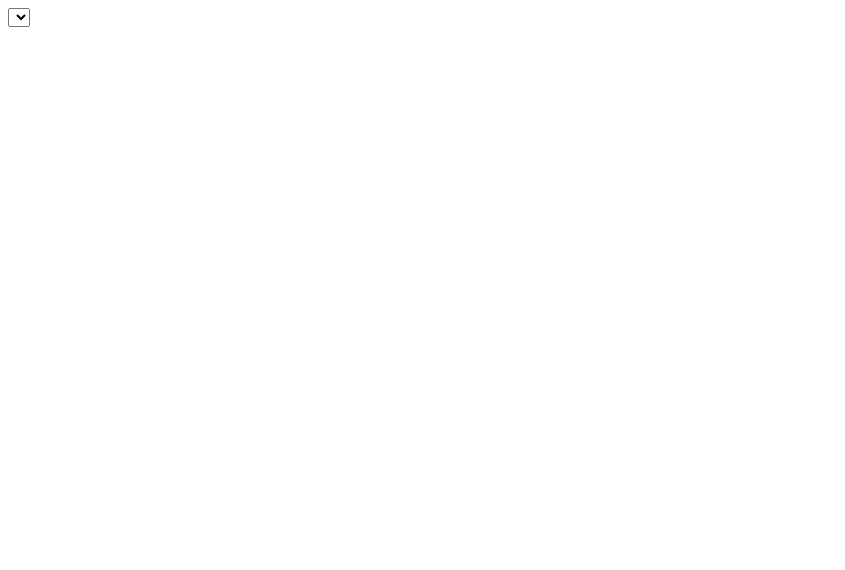
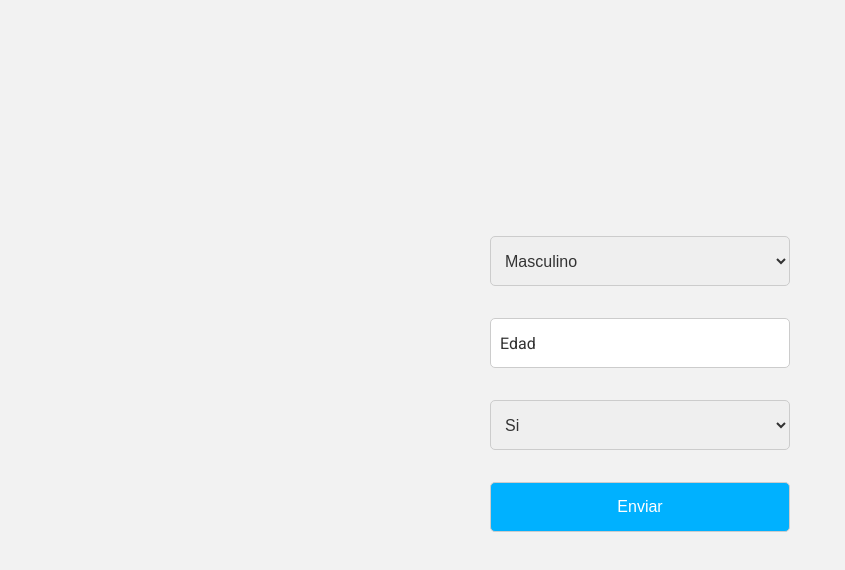
Before and after one commit to Luisanimation3d/TallerOOPjs, a plain HTML site: page Ejercicio04/index.html in a window 1280 px wide. Shown: the whole page, without its empty margins (0-845 px from the left). Drawn offline with Linux system fonts and the light colour scheme.

Commit message:
Se realizó el ejercicio 4

```diff
--- a/Ejercicio04/index.html
+++ b/Ejercicio04/index.html
@@ -3,12 +3,26 @@
 <head>
     <meta charset="UTF-8">
     <title>Title</title>
+    <link rel="stylesheet" href="style.css">
 </head>
 <body>
-<form id="Ejercicio04">
+<form id="Ejercicio4">
     <select id="genero">
-
+        <option value="male">Masculino</option>
+        <option value="female">Femenino</option>
+        <option value="other">Otro</option>
     </select>
+    <div class="inputContainer">
+        <input type="text" id="age" placeholder="Edad">
+        <label for="age">Edad</label>
+    </div>
+    <select id="hijoUnico">
+        <option value="si">Si</option>
+        <option value="no">No</option>
+    </select>
+    <button type="submit">Enviar</button>
+    <p id="resultadoEjercicio4"></p>
 </form>
+<script src="script.js"></script>
 </body>
 </html>
--- /dev/null
+++ b/Ejercicio04/script.js
@@ -0,0 +1,32 @@
+const formulario = document.getElementById('Ejercicio4');
+const result = document.getElementById('resultadoEjercicio4');
+
+function Militar(genero, edad, hijoUnico) {
+    this.genero = genero;
+    this.edad = edad;
+    this.hijoUnico = hijoUnico === 'si';
+    this.validar = function(){
+        if (this.genero === 'male' && this.edad >= 18 && this.edad <= 25 && !this.hijoUnico) {
+            return 'Puede ingresar al servicio militar';
+        } else {
+            return 'No puede ingresar al servicio militar';
+        }
+    }
+}
+
+formulario.addEventListener('submit', (e) => {
+    e.preventDefault();
+    try{
+        if (formulario.elements[0].value === '') throw new Error('El campo genero es obligatorio');
+        if (formulario.elements[1].value === '') throw new Error('El campo edad es obligatorio');
+        if (formulario.elements[2].value === '') throw new Error('El campo hijo unico es obligatorio');
+        if (isNaN(formulario.elements[1].value)) throw new Error('El campo edad debe ser un numero');
+        const genero = formulario.elements[0].value;
+        const edad = formulario.elements[1].value;
+        const hijoUnico = formulario.elements[2].value;
+        const militar = new Militar(genero, edad, hijoUnico);
+        result.innerHTML = militar.validar();
+    }catch (e) {
+        result.innerText = e.message;
+    }
+});
--- /dev/null
+++ b/Ejercicio04/style.css
@@ -0,0 +1,101 @@
+@import url('https://fonts.googleapis.com/css2?family=Roboto:wght@300;400;500;700&display=swap');
+
+*{
+    margin: 0;
+    padding: 0;
+    box-sizing: border-box;
+}
+
+
+body{
+    font-family: 'Roboto', sans-serif;
+    background-color: #f2f2f2;
+}
+
+#Ejercicio4{
+    width: 100%;
+    height: 100vh;
+    display: flex;
+    justify-content: center;
+    align-items: center;
+    flex-direction: column;
+    gap: 2rem;
+}
+
+#Ejercicio4 input{
+    width: 300px;
+    height: 50px;
+    border: 1px solid #ccc;
+    border-radius: 5px;
+    padding: 0 10px;
+    font-family: 'Montserrat', sans-serif;
+    font-size: 16px;
+    color: #333;
+}
+
+#Ejercicio4 input::placeholder{
+    color: transparent;
+}
+
+#Ejercicio4 select{
+    width: 300px;
+    height: 50px;
+    border: 1px solid #ccc;
+    border-radius: 5px;
+    padding: 0 10px;
+    font-family: 'Montserrat', sans-serif;
+    font-size: 16px;
+    color: #333;
+}
+
+#Ejercicio4 button{
+    width: 300px;
+    height: 50px;
+    border: 1px solid #ccc;
+    border-radius: 5px;
+    padding: 0 10px;
+    font-family: 'Montserrat', sans-serif;
+    font-size: 16px;
+    color: #fff;
+    background-color: #00b1ff;
+    cursor: pointer;
+}
+
+#Ejercicio4 button:hover{
+    background-color: #00a1ff;
+}
+
+#Ejercicio4 #resultEjercicio04
+{
+    font-family: 'Montserrat', sans-serif;
+}
+
+.inputContainer{
+    position: relative;
+}
+
+.inputContainer label{
+    position: absolute;
+    top: 50%;
+    left: 10px;
+    transform: translateY(-50%);
+    font-size: 16px;
+    color: #333;
+    cursor: text;
+    transition: all 0.3s ease;
+}
+
+
+.inputContainer input:focus ~ label {
+    top: -1rem;
+    left: 10px;
+    font-size: 12px;
+    color: #00b1ff;
+}
+
+.inputContainer input:not(:placeholder-shown) ~ label {
+    top: -1rem;
+    left: 10px;
+    font-size: 12px;
+    color: #000;
+}
```
